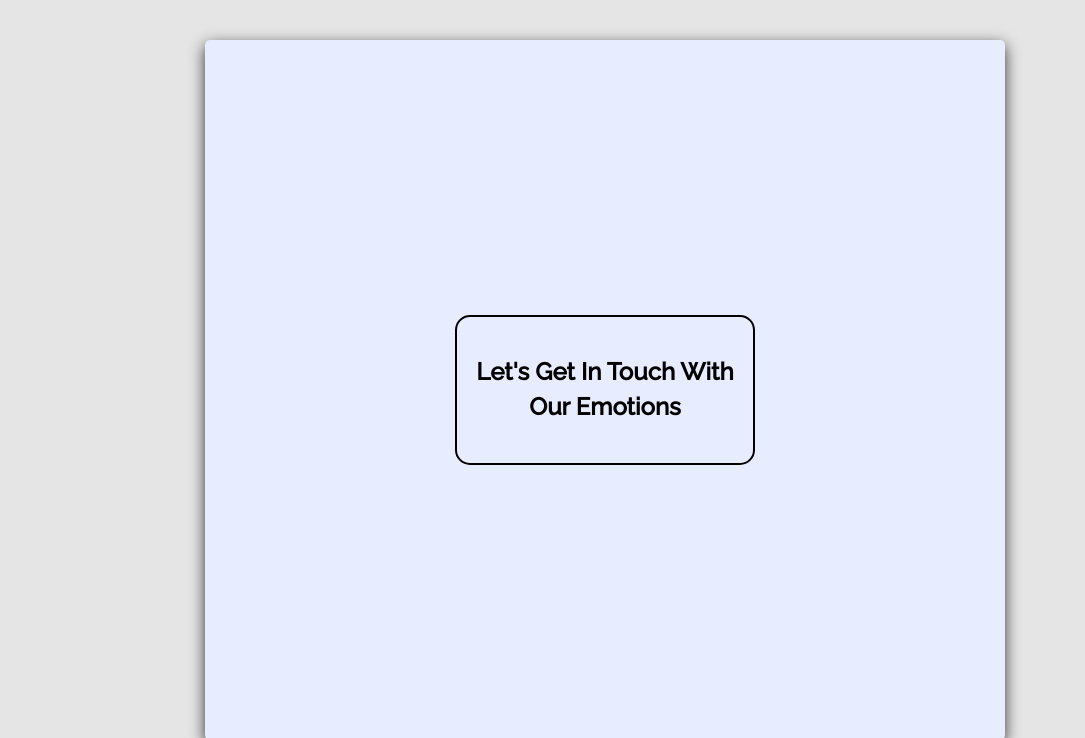
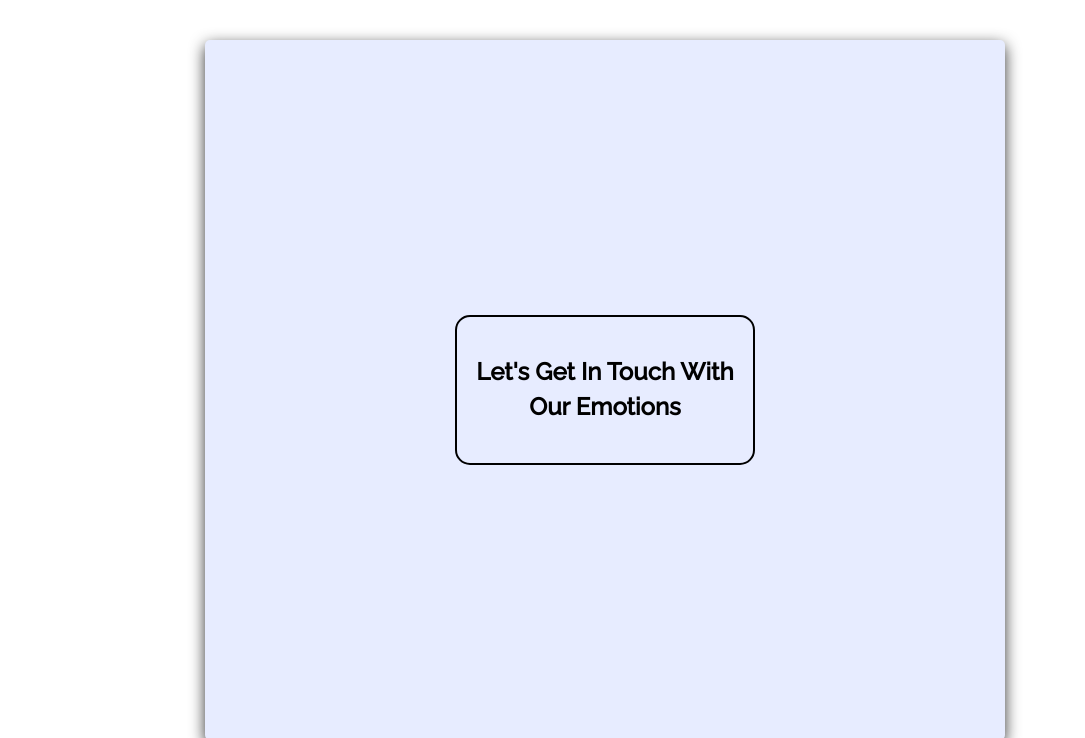
Before and after one commit to bryanhce/relax, a plain HTML site: page codefiesta/html/emotion-checker.html in a window 1280 px wide. Shown: the part 334-1072 px from the top of the page, without its empty margins (35-1120 px from the left). Drawn offline with nearby package versions, Linux system fonts and the light colour scheme.

Commit message:
Update emotion-checker.css

```diff
--- a/codefiesta/css/emotion-checker.css
+++ b/codefiesta/css/emotion-checker.css
@@ -2,7 +2,6 @@ body{
     font-size: 16px;
     font-family: monospace;
     /* background-color: #E5E5E5; */
-    background-color: #E5E5E5 ;
 }
 
 #container{
```
